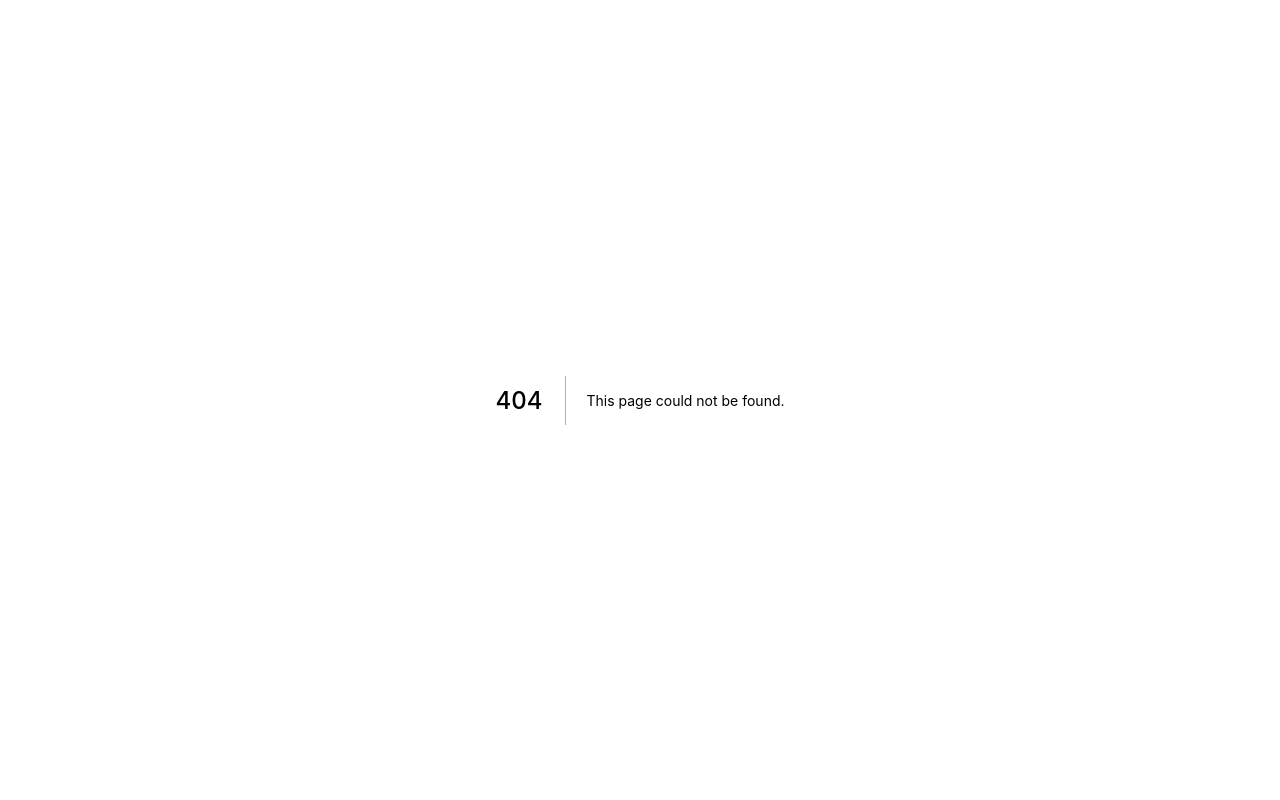
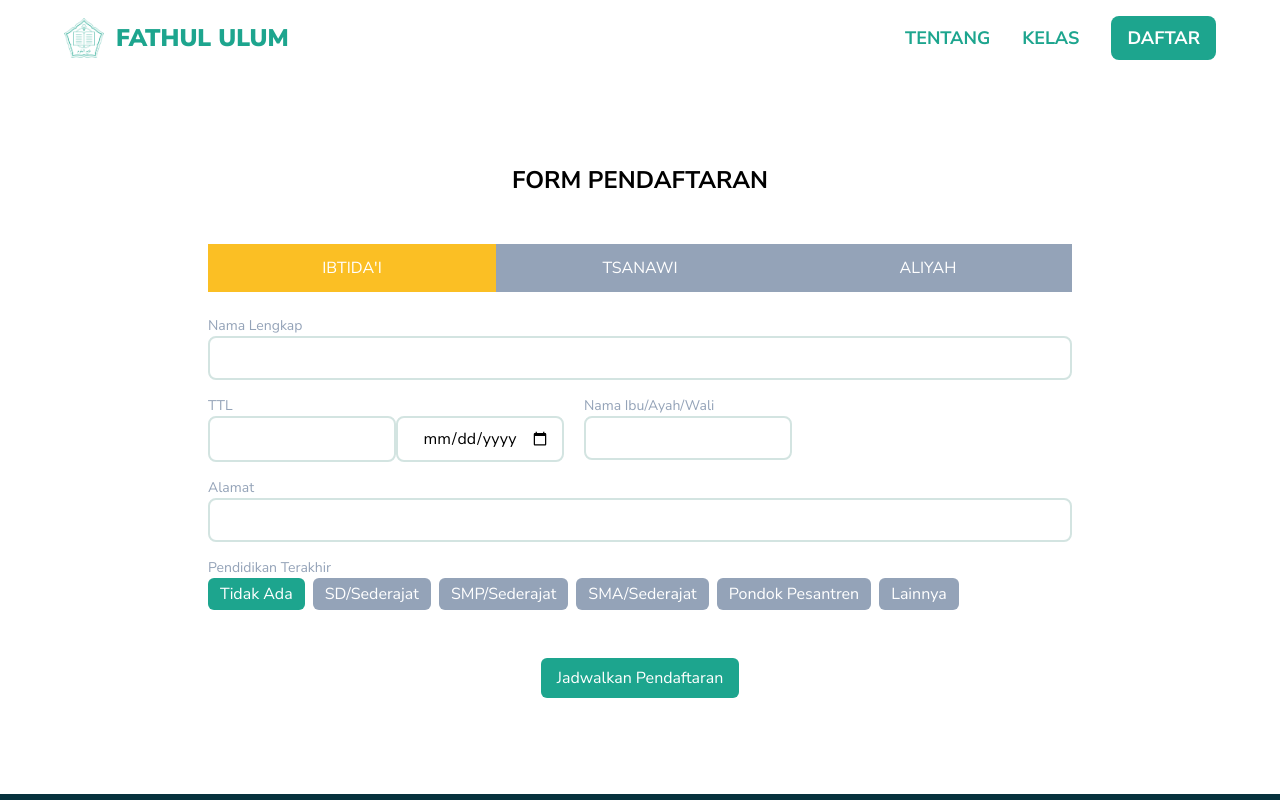
Before and after one commit to athdromeda/fathul-ulum, a Next.js app: page /daftar in a window 1280 px wide. Before the commit this address had no page. Shown: the top 800 px of the page. Built offline with nearby package versions, Linux system fonts and the light colour scheme.

Commit message:
feat: add page: daftar

```diff
--- /dev/null
+++ b/pages/daftar.js
@@ -0,0 +1,134 @@
+import { useState } from "react";
+import Head from "next/head";
+import Navbar from "../Components/Navbar";
+import Footer from "../Components/Footer";
+import styles from "../styles/Daftar.module.css";
+
+const Kelas = () => {
+  const [clicked, setClicked] = useState(0);
+
+  const handleClick = (id) => {
+    setClicked(id);
+  };
+
+  const choice = [
+    { level: "IBTIDA'I", color: "bg-amber-400" },
+    { level: "TSANAWI", color: "bg-green-500" },
+    { level: "ALIYAH", color: "bg-pink-500" },
+  ];
+
+  return (
+    <div className="flex mb-6">
+      {choice.map((e, i) => {
+        return (
+          <button
+            key={i}
+            onClick={() => {
+              handleClick(i);
+            }}
+            className={
+              "px-6 py-3 w-full text-white hover:" +
+              e.color +
+              " " +
+              (clicked === i ? e.color:"bg-slate-400")
+            }
+          >
+            {e.level}
+          </button>
+        );
+      })}
+    </div>
+  );
+};
+
+const PendidikanTerakhir = () => {
+  const [clicked, setClicked] = useState(0);
+
+  const handleClick = (id) => {
+    setClicked(id);
+  };
+
+  const levels = [
+    "Tidak Ada",
+    "SD/Sederajat",
+    "SMP/Sederajat",
+    "SMA/Sederajat",
+    "Pondok Pesantren",
+    "Lainnya",
+  ];
+
+  return (
+    <section className="flex flex-wrap gap-2">
+      {levels.map((e, i) => {
+        return (
+          <button
+            onClick={() => {
+              setClicked(i);
+            }}
+            key={i}
+            className={"px-3 py-1 hover:bg-primary text-white rounded-md " + (clicked==i ? "bg-primary":"bg-slate-400")}
+          >
+            {e}
+          </button>
+        );
+      })}
+    </section>
+  );
+};
+
+const Main = () => {
+  return (
+    <div className="flex flex-col w-full items-center px-16 py-24 min-h-[60vh]">
+      <h1 className="font-bold text-2xl">FORM PENDAFTARAN</h1>
+      <section className="my-12 w-3/4">
+        <Kelas />
+        <div>
+          <p className="text-sm text-slate-400">Nama Lengkap</p>
+          <input className={styles.inputfield} type="text" />
+        </div>
+        <section className="flex">
+          <div>
+            <p className="text-sm text-slate-400">TTL</p>
+            <div className="flex">
+              <input type="text" className={styles.inputloc} />
+              <input type="date" className={styles.inputdate} />
+            </div>
+          </div>
+          <div>
+            <p className="text-sm text-slate-400">Nama Ibu/Ayah/Wali</p>
+            <input className={styles.inputwali} type="text" />
+          </div>
+        </section>
+        <div>
+          <p className="text-sm text-slate-400">Alamat</p>
+          <input className={styles.inputfield} type="text" />
+        </div>
+        <div className="flex flex-col">
+          <p className="text-sm text-slate-400">Pendidikan Terakhir</p>
+          <PendidikanTerakhir />
+        </div>
+      </section>
+      <button className="px-4 py-2 bg-primary text-white rounded-md">
+        Jadwalkan Pendaftaran
+      </button>
+    </div>
+  );
+};
+
+export default function Daftar() {
+  return (
+    <div>
+      <Head>
+        <title>Credit</title>
+        <meta name="description" content="Resource used in this website" />
+        <link rel="icon" href="/favicon.ico" />
+      </Head>
+
+      <main className="overflow-hidden font-nunito flex flex-col">
+        <Navbar />
+        <Main />
+      </main>
+      <Footer />
+    </div>
+  );
+}
--- /dev/null
+++ b/styles/Daftar.module.css
@@ -0,0 +1,30 @@
+.inputfield,
+.inputloc, .inputdate, .inputwali {
+    padding: 8px 12px;
+    margin-bottom: 16px;
+    border-width: 2px;
+    border-radius: 8px;
+    border-color: #d3e4e1;
+}
+
+.inputfield:focus,
+.inputloc:focus, .inputdate:focus {
+    outline: none;
+    border-color: #1da58e;
+}
+
+.inputfield {
+    width: 100%;
+}
+
+.inputloc{
+    width: 50%;
+}
+
+.inputwali{
+    width: 100%;
+}
+
+.inputdate{
+    text-align: center;
+}
```
